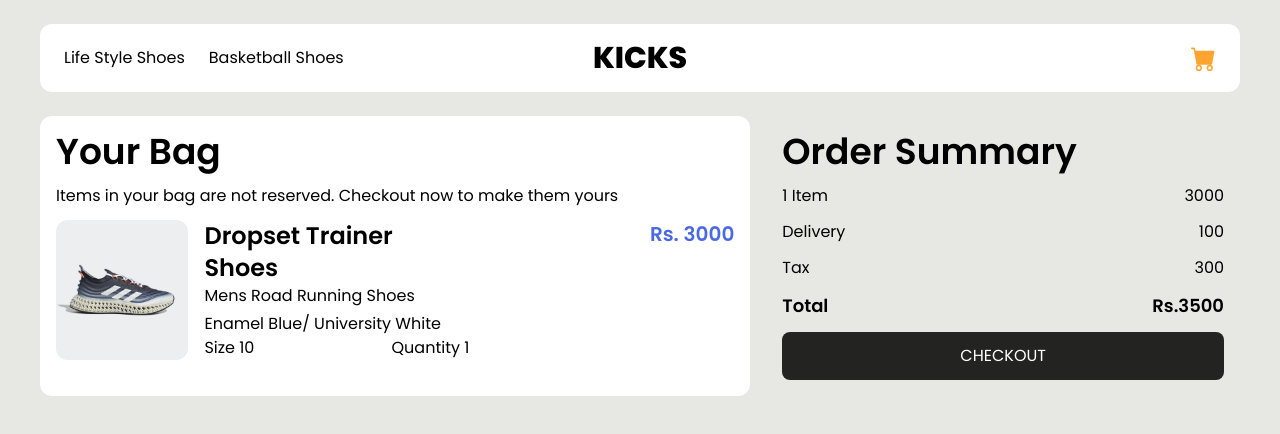
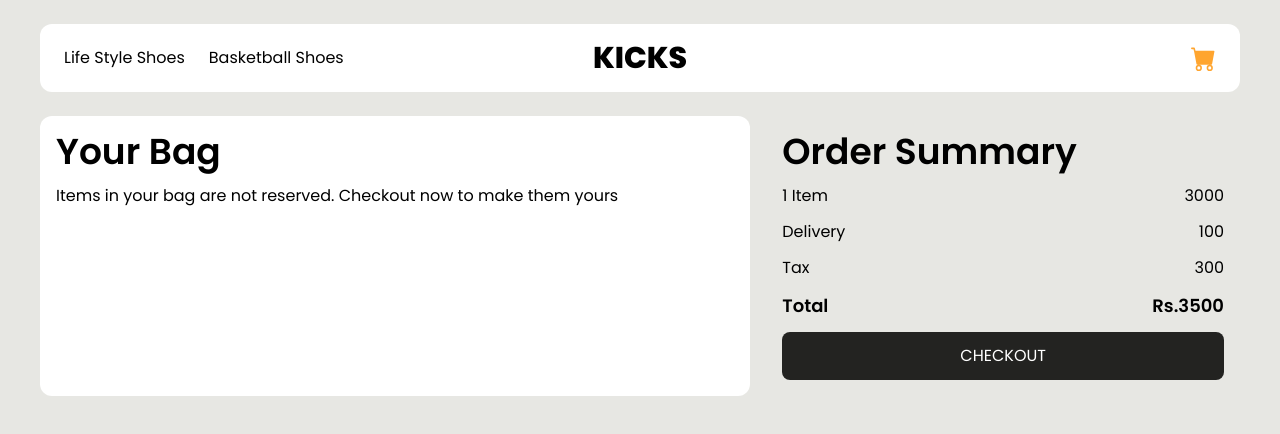
Before and after one commit to ashmeetsmonga/nextjs-kicks, a Next.js app: page /cart in a window 1280 px wide. Shown: the top 434 px of the page. Built offline with nearby package versions, Linux system fonts and the light colour scheme.

Commit message:
cart items added in cart component

```diff
--- a/app/cart/components/Bag.tsx
+++ b/app/cart/components/Bag.tsx
@@ -1,38 +1,20 @@
+"use client";
+
 import Image from "next/image";
 import React from "react";
+import CartItem from "./CartItem";
+import { useShoeStore } from "@/app/store/useShoeStore";
 
 const Bag = () => {
+  const cartItems = useShoeStore((state) => state.cartItems);
+
   return (
     <div className="flex w-full flex-col gap-3 rounded-xl bg-white p-4 md:w-3/5">
       <h2 className="text-2xl font-semibold md:text-4xl">Your Bag</h2>
       <p>Items in your bag are not reserved. Checkout now to make them yours</p>
-      <div className="flex gap-2 md:gap-4">
-        <div className="relative aspect-square w-1/3 rounded-xl md:w-1/5">
-          <Image
-            src="/images/shoe-1.png"
-            alt="shoe"
-            fill
-            objectFit="cover"
-            className="rounded-xl"
-          />
-        </div>
-        <div className="flex w-2/3 flex-col gap-2 md:w-4/5 md:flex-row md:justify-between">
-          <div className="w-full md:w-1/2">
-            <h2 className="text-xl font-semibold md:text-2xl">
-              Dropset Trainer Shoes
-            </h2>
-            <div className="flex flex-col gap-1">
-              <p>Mens Road Running Shoes</p>
-              <p>Enamel Blue/ University White</p>
-            </div>
-            <div className="flex w-full justify-between">
-              <p>Size 10</p>
-              <p>Quantity 1</p>
-            </div>
-          </div>
-          <div className="text-xl font-semibold text-theme-blue">Rs. 3000</div>
-        </div>
-      </div>
+      {cartItems.map((cartItem, idx) => (
+        <CartItem key={idx} item={cartItem} />
+      ))}
     </div>
   );
 };
--- /dev/null
+++ b/app/cart/components/CartItem.tsx
@@ -0,0 +1,40 @@
+import Image from "next/image";
+import React from "react";
+
+interface CartItemProps {
+  item: CartItem;
+}
+
+const CartItem: React.FC<CartItemProps> = ({ item }) => {
+  return (
+    <div className="flex gap-2 md:gap-4">
+      <div className="relative aspect-square w-1/3 rounded-xl md:w-1/5">
+        <Image
+          src="/images/shoe-1.png"
+          alt="shoe"
+          fill
+          objectFit="cover"
+          className="rounded-xl"
+        />
+      </div>
+      <div className="flex w-2/3 flex-col gap-2 md:w-4/5 md:flex-row md:justify-between">
+        <div className="w-full md:w-1/2">
+          <h2 className="text-xl font-semibold md:text-2xl">
+            Dropset Trainer Shoes
+          </h2>
+          <div className="flex flex-col gap-1">
+            <p>Mens Road Running Shoes</p>
+            <p>Enamel Blue/ University White</p>
+          </div>
+          <div className="flex w-full justify-between">
+            <p>Size 10</p>
+            <p>Quantity 1</p>
+          </div>
+        </div>
+        <div className="text-xl font-semibold text-theme-blue">Rs. 3000</div>
+      </div>
+    </div>
+  );
+};
+
+export default CartItem;
```
